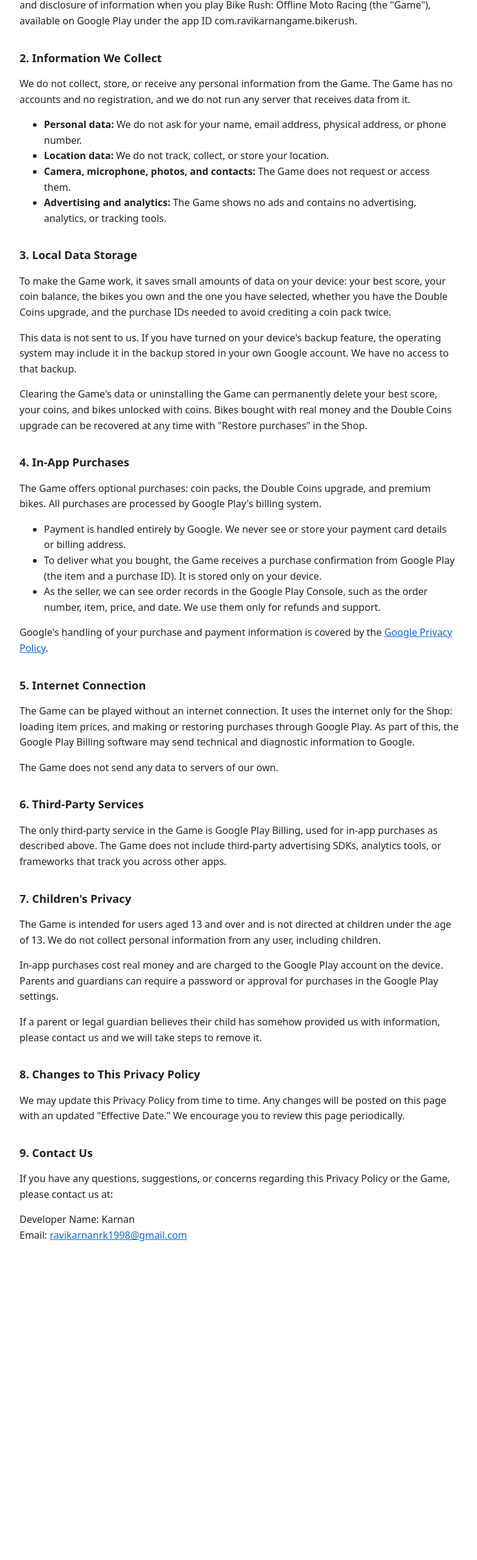
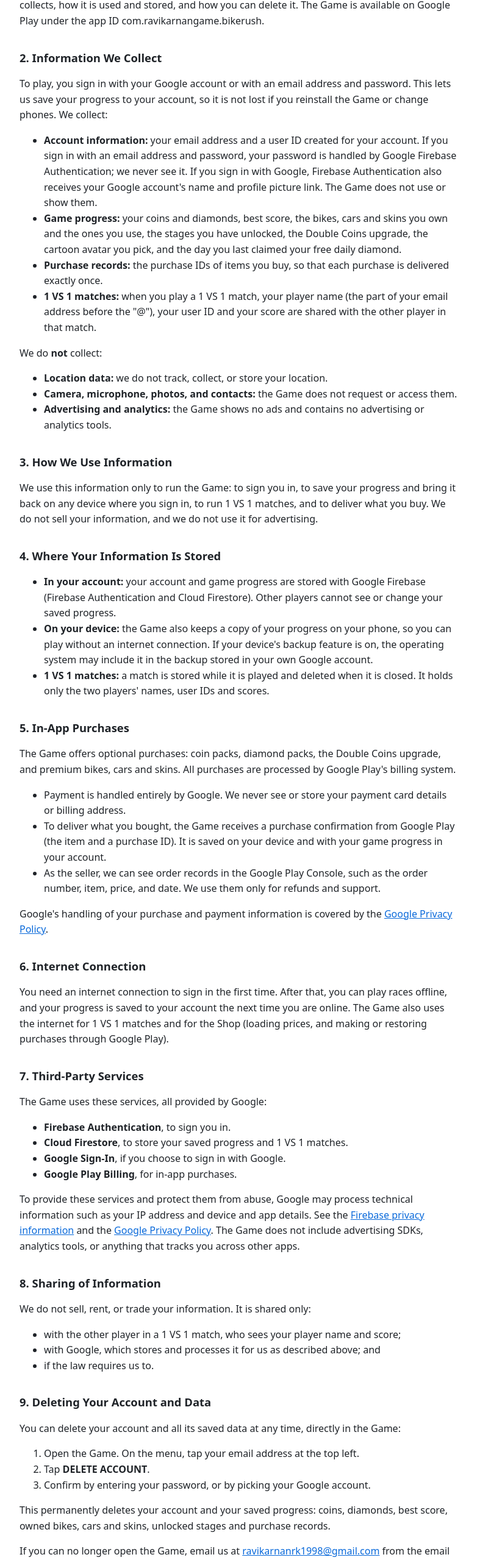
Before and after one commit to ravikarnanrk1998/privacy-policy-bikerush, a plain HTML site: page index.html in a window 1280 px wide. Shown: the part 238-2797 px from the top of the page at 61% size, without its empty margins (248-1030 px from the left). Before the commit the page ends 2342 px from the top, so only its background shows below. Drawn offline with Linux system fonts and the light colour scheme.

Commit message:
new change

```diff
--- a/index.html
+++ b/index.html
@@ -27,50 +27,90 @@
 </head>
 <body>
   <h1>Privacy Policy for Bike Rush: Offline Moto Racing</h1>
-  <p class="date">Effective Date: October 10, 2026</p>
+  <p class="date">Effective Date: October 30, 2026</p>
 
   <h2>1. Introduction</h2>
-  <p>Welcome to Bike Rush: Offline Moto Racing ("we," "our," or "us"). We are committed to protecting your privacy. This Privacy Policy explains our practices regarding the collection, use, and disclosure of information when you play Bike Rush: Offline Moto Racing (the "Game"), available on Google Play under the app ID com.ravikarnangame.bikerush.</p>
+  <p>Welcome to Bike Rush: Offline Moto Racing ("we," "our," or "us"). We are committed to protecting your privacy. This Privacy Policy explains what information the game (the "Game") collects, how it is used and stored, and how you can delete it. The Game is available on Google Play under the app ID com.ravikarnangame.bikerush.</p>
 
   <h2>2. Information We Collect</h2>
-  <p>We do not collect, store, or receive any personal information from the Game. The Game has no accounts and no registration, and we do not run any server that receives data from it.</p>
+  <p>To play, you sign in with your Google account or with an email address and password. This lets us save your progress to your account, so it is not lost if you reinstall the Game or change phones. We collect:</p>
   <ul>
-    <li><strong>Personal data:</strong> We do not ask for your name, email address, physical address, or phone number.</li>
-    <li><strong>Location data:</strong> We do not track, collect, or store your location.</li>
-    <li><strong>Camera, microphone, photos, and contacts:</strong> The Game does not request or access them.</li>
-    <li><strong>Advertising and analytics:</strong> The Game shows no ads and contains no advertising, analytics, or tracking tools.</li>
+    <li><strong>Account information:</strong> your email address and a user ID created for your account. If you sign in with an email address and password, your password is handled by Google Firebase Authentication; we never see it. If you sign in with Google, Firebase Authentication also receives your Google account's name and profile picture link. The Game does not use or show them.</li>
+    <li><strong>Game progress:</strong> your coins and diamonds, best score, the bikes, cars and skins you own and the ones you use, the stages you have unlocked, the Double Coins upgrade, the cartoon avatar you pick, and the day you last claimed your free daily diamond.</li>
+    <li><strong>Purchase records:</strong> the purchase IDs of items you buy, so that each purchase is delivered exactly once.</li>
+    <li><strong>1 VS 1 matches:</strong> when you play a 1 VS 1 match, your player name (the part of your email address before the "@"), your user ID and your score are shared with the other player in that match.</li>
+  </ul>
+  <p>We do <strong>not</strong> collect:</p>
+  <ul>
+    <li><strong>Location data:</strong> we do not track, collect, or store your location.</li>
+    <li><strong>Camera, microphone, photos, and contacts:</strong> the Game does not request or access them.</li>
+    <li><strong>Advertising and analytics:</strong> the Game shows no ads and contains no advertising or analytics tools.</li>
   </ul>
 
-  <h2>3. Local Data Storage</h2>
-  <p>To make the Game work, it saves small amounts of data on your device: your best score, your coin balance, the bikes you own and the one you have selected, whether you have the Double Coins upgrade, and the purchase IDs needed to avoid crediting a coin pack twice.</p>
-  <p>This data is not sent to us. If you have turned on your device's backup feature, the operating system may include it in the backup stored in your own Google account. We have no access to that backup.</p>
-  <p>Clearing the Game's data or uninstalling the Game can permanently delete your best score, your coins, and bikes unlocked with coins. Bikes bought with real money and the Double Coins upgrade can be recovered at any time with "Restore purchases" in the Shop.</p>
+  <h2>3. How We Use Information</h2>
+  <p>We use this information only to run the Game: to sign you in, to save your progress and bring it back on any device where you sign in, to run 1 VS 1 matches, and to deliver what you buy. We do not sell your information, and we do not use it for advertising.</p>
 
-  <h2>4. In-App Purchases</h2>
-  <p>The Game offers optional purchases: coin packs, the Double Coins upgrade, and premium bikes. All purchases are processed by Google Play's billing system.</p>
+  <h2>4. Where Your Information Is Stored</h2>
+  <ul>
+    <li><strong>In your account:</strong> your account and game progress are stored with Google Firebase (Firebase Authentication and Cloud Firestore). Other players cannot see or change your saved progress.</li>
+    <li><strong>On your device:</strong> the Game also keeps a copy of your progress on your phone, so you can play without an internet connection. If your device's backup feature is on, the operating system may include it in the backup stored in your own Google account.</li>
+    <li><strong>1 VS 1 matches:</strong> a match is stored while it is played and deleted when it is closed. It holds only the two players' names, user IDs and scores.</li>
+  </ul>
+
+  <h2>5. In-App Purchases</h2>
+  <p>The Game offers optional purchases: coin packs, diamond packs, the Double Coins upgrade, and premium bikes, cars and skins. All purchases are processed by Google Play's billing system.</p>
   <ul>
     <li>Payment is handled entirely by Google. We never see or store your payment card details or billing address.</li>
-    <li>To deliver what you bought, the Game receives a purchase confirmation from Google Play (the item and a purchase ID). It is stored only on your device.</li>
+    <li>To deliver what you bought, the Game receives a purchase confirmation from Google Play (the item and a purchase ID). It is saved on your device and with your game progress in your account.</li>
     <li>As the seller, we can see order records in the Google Play Console, such as the order number, item, price, and date. We use them only for refunds and support.</li>
   </ul>
   <p>Google's handling of your purchase and payment information is covered by the <a href="https://policies.google.com/privacy">Google Privacy Policy</a>.</p>
 
-  <h2>5. Internet Connection</h2>
-  <p>The Game can be played without an internet connection. It uses the internet only for the Shop: loading item prices, and making or restoring purchases through Google Play. As part of this, the Google Play Billing software may send technical and diagnostic information to Google.</p>
-  <p>The Game does not send any data to servers of our own.</p>
+  <h2>6. Internet Connection</h2>
+  <p>You need an internet connection to sign in the first time. After that, you can play races offline, and your progress is saved to your account the next time you are online. The Game also uses the internet for 1 VS 1 matches and for the Shop (loading prices, and making or restoring purchases through Google Play).</p>
 
-  <h2>6. Third-Party Services</h2>
-  <p>The only third-party service in the Game is Google Play Billing, used for in-app purchases as described above. The Game does not include third-party advertising SDKs, analytics tools, or frameworks that track you across other apps.</p>
+  <h2>7. Third-Party Services</h2>
+  <p>The Game uses these services, all provided by Google:</p>
+  <ul>
+    <li><strong>Firebase Authentication</strong>, to sign you in.</li>
+    <li><strong>Cloud Firestore</strong>, to store your saved progress and 1 VS 1 matches.</li>
+    <li><strong>Google Sign-In</strong>, if you choose to sign in with Google.</li>
+    <li><strong>Google Play Billing</strong>, for in-app purchases.</li>
+  </ul>
+  <p>To provide these services and protect them from abuse, Google may process technical information such as your IP address and device and app details. See the <a href="https://firebase.google.com/support/privacy">Firebase privacy information</a> and the <a href="https://policies.google.com/privacy">Google Privacy Policy</a>. The Game does not include advertising SDKs, analytics tools, or anything that tracks you across other apps.</p>
 
-  <h2>7. Children's Privacy</h2>
-  <p>The Game is intended for users aged 13 and over and is not directed at children under the age of 13. We do not collect personal information from any user, including children.</p>
+  <h2>8. Sharing of Information</h2>
+  <p>We do not sell, rent, or trade your information. It is shared only:</p>
+  <ul>
+    <li>with the other player in a 1 VS 1 match, who sees your player name and score;</li>
+    <li>with Google, which stores and processes it for us as described above; and</li>
+    <li>if the law requires us to.</li>
+  </ul>
+
+  <h2 id="delete-account">9. Deleting Your Account and Data</h2>
+  <p>You can delete your account and all its saved data at any time, directly in the Game:</p>
+  <ol>
+    <li>Open the Game. On the menu, tap your email address at the top left.</li>
+    <li>Tap <strong>DELETE ACCOUNT</strong>.</li>
+    <li>Confirm by entering your password, or by picking your Google account.</li>
+  </ol>
+  <p>This permanently deletes your account and your saved progress: coins, diamonds, best score, owned bikes, cars and skins, unlocked stages and purchase records.</p>
+  <p>If you can no longer open the Game, email us at <a href="mailto:ravikarnanrk1998@gmail.com">ravikarnanrk1998@gmail.com</a> from the email address of your account, with the subject "Delete my Bike Rush account". We will delete your account and its data within 30 days and confirm by email.</p>
+  <p>Order records of past purchases are kept by Google Play under its own policies. Premium items bought with real money (bikes, cars, skins and the Double Coins upgrade) stay linked to your Google Play account and can be restored with "Restore purchases" in the Garage. Coins and diamonds cannot be restored once your account is deleted.</p>
+  <p>If you do not delete your account, your saved progress is kept so it can be restored whenever you sign in.</p>
+
+  <h2>10. Security</h2>
+  <p>Your information is sent over encrypted connections. Your saved progress is protected so that other players cannot read or change it.</p>
+
+  <h2>11. Children's Privacy</h2>
+  <p>The Game is intended for users aged 13 and over and is not directed at children under the age of 13. We do not knowingly collect personal information from children under 13.</p>
   <p>In-app purchases cost real money and are charged to the Google Play account on the device. Parents and guardians can require a password or approval for purchases in the Google Play settings.</p>
-  <p>If a parent or legal guardian believes their child has somehow provided us with information, please contact us and we will take steps to remove it.</p>
+  <p>If a parent or legal guardian believes their child under 13 has created an account, please contact us and we will delete it.</p>
 
-  <h2>8. Changes to This Privacy Policy</h2>
+  <h2>12. Changes to This Privacy Policy</h2>
   <p>We may update this Privacy Policy from time to time. Any changes will be posted on this page with an updated "Effective Date." We encourage you to review this page periodically.</p>
 
-  <h2>9. Contact Us</h2>
+  <h2>13. Contact Us</h2>
   <p>If you have any questions, suggestions, or concerns regarding this Privacy Policy or the Game, please contact us at:</p>
   <p>
     Developer Name: Karnan<br>
```
